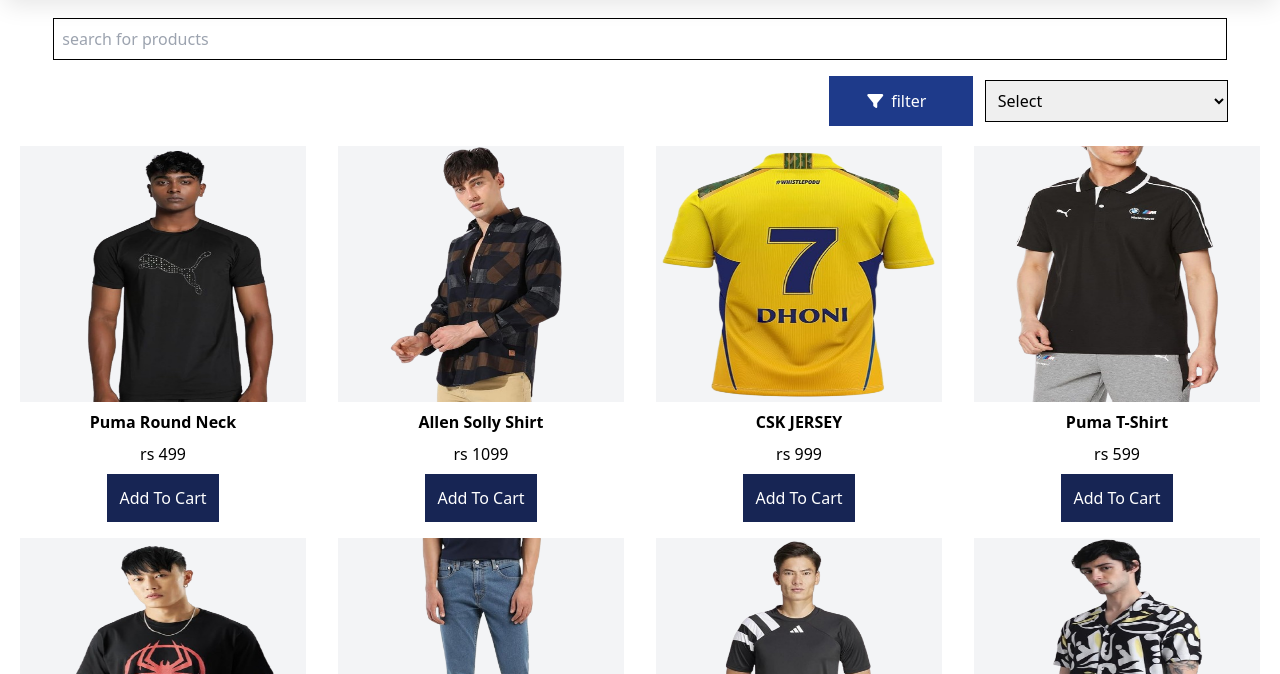
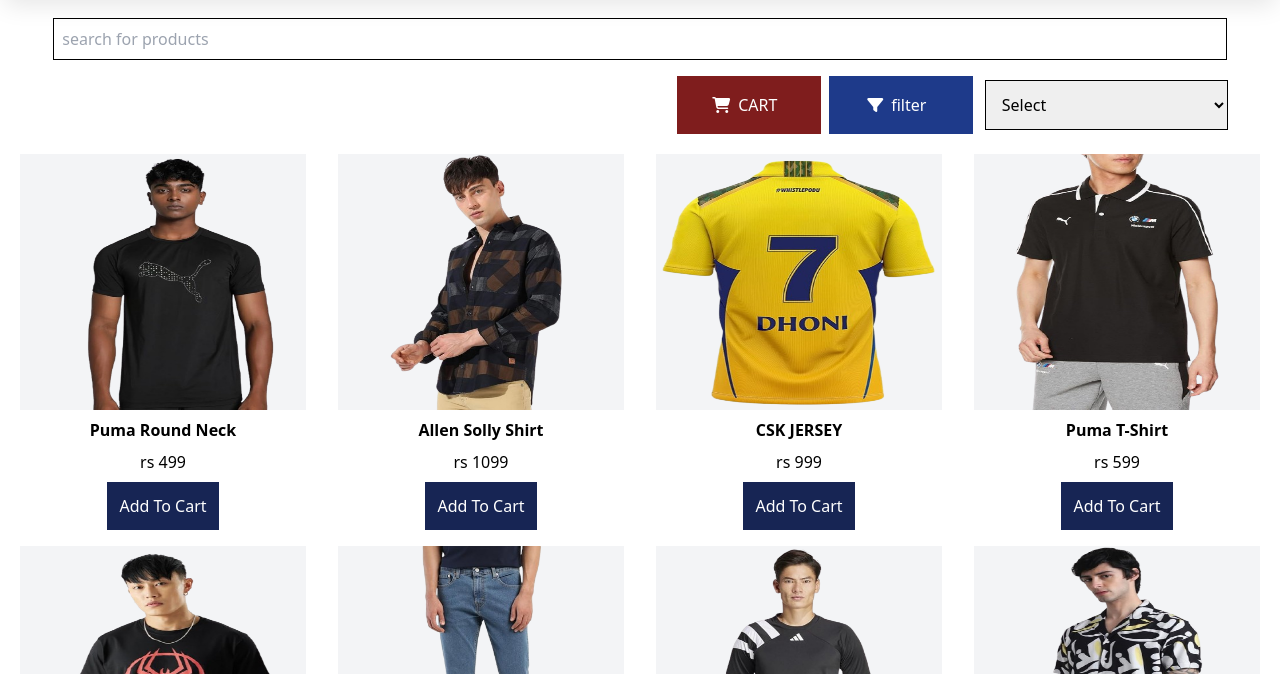
Before and after one commit to saravana3252/Nostra, a plain HTML site: page second.html in a window 1280 px wide. Shown: the part 126-800 px from the top of the page. Drawn offline with nearby package versions, Linux system fonts and the light colour scheme.

Commit message:
cart button added

```diff
--- a/second.html
+++ b/second.html
@@ -100,13 +100,19 @@
     <div class="flex justify-center">
     <input id="inpId" onkeyup="searchData()" type="search" placeholder="search for products" class="w-11/12 p-2 m-2 outline-none md:w-11/12 border border-black">
 </div>
+
 <div class="flex justify-end pl-2  ml-3 m-2 lg:mr-8 lg:m-2 lg:pr-4">
+    <div class="bg-red-900 w-36 flex items-center justify-center text-white cursor-pointer mr-2 ">
+        <i class="fa-solid fa-cart-shopping"></i>
+        <a class="px-2 " href="#cart">CART</a>
+    </div>
+
     <div class="bg-blue-900 w-36 flex items-center justify-center text-white cursor-pointer mr-2 " onclick="filter()">
     <i class="fa-solid fa-filter"></i>
     <p class="px-2 ">filter</p>
 </div>
 
-    <select id="sortId" class="w-4/5 p-2 m-1  border border-black md:w-1/5" onchange="sort()">
+    <select id="sortId" class="w-[75%] p-3 m-1  border border-black md:w-1/5" onchange="sort()">
         <option>Select</option>
         <option value="LowToHigh">Price: Low to High</option>
         <option value="HighToLow">Price: High to low</option>
```
